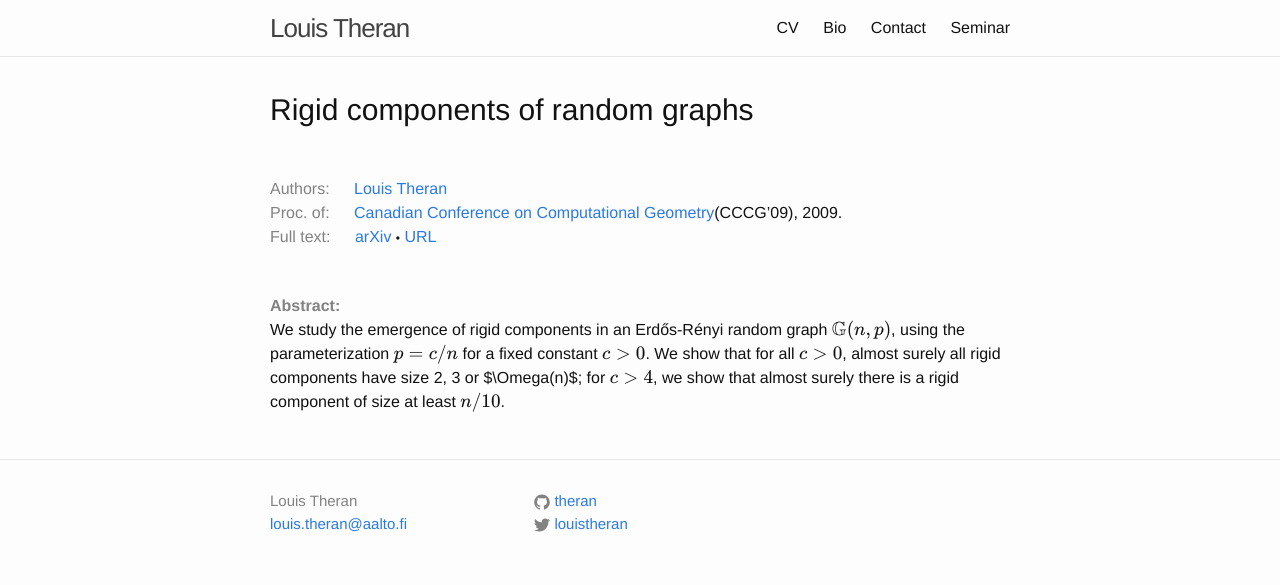
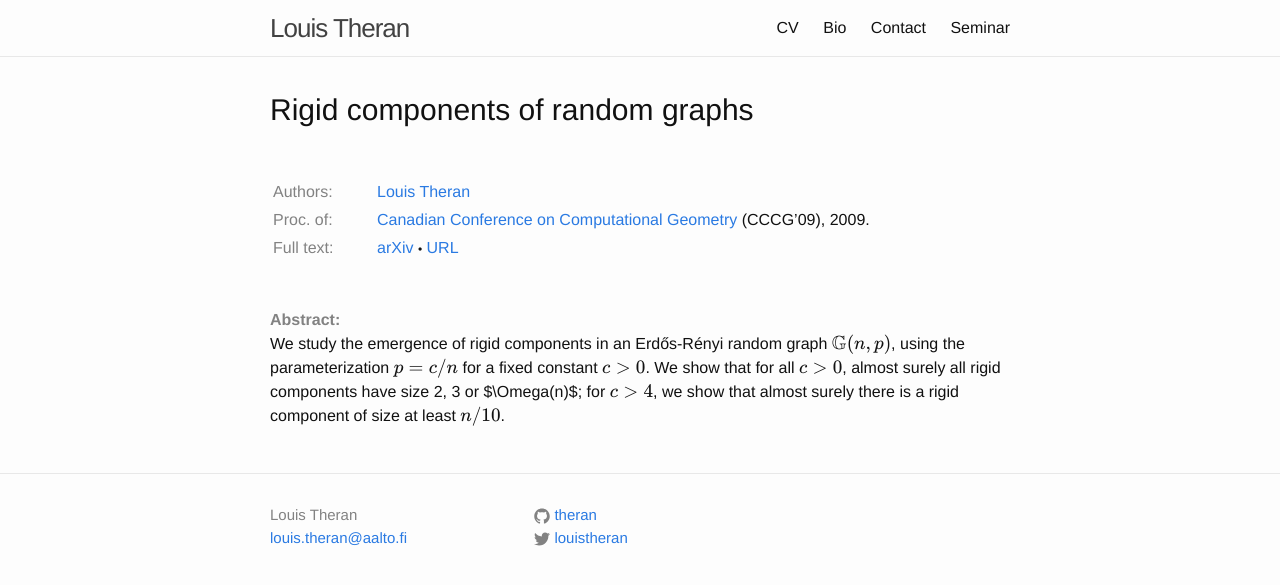
Before and after one commit to theran/theran.github.io, a Jekyll site: the page built from _papers/c005-randomcomps.md, in a window 1280 px wide. Shown: the top 585 px of the page. Built offline with Jekyll 4.4.1, drawn with Linux system fonts in a browser that asks for light colours; formulas are drawn with MathJax 3.

Commit message:
Fixed layout for papers. Tables! 😨

```diff
--- a/_layouts/paper.html
+++ b/_layouts/paper.html
@@ -5,17 +5,29 @@ layout: default
 
   <header class="paper-header">
     <h1 class="paper-title">{{ page.title }}</h1>
+
+    <div class="paper-bibdata">
+        <table>
             {% if page.authors %}
-            <div class="paper-authors">
+            <tr>
+                <td class="paper-authors">
+                    Authors:
+                </td>
+                <td class="paper-authors">
                     {% for author in page.authors %}
                         {% assign author_h = site.data.authors[author] %}
                         {% if author_h.url %}
                             <a href="{{ author_h.url }}">{{ author_h.name }}</a>{% else %}{{ author_h.name }}{% endif %}{% if forloop.length == 2 %}{% if forloop.first %} and {% endif %}{% elsif forloop.length > 2 %}{% if forloop.rindex > 2 %}, {% elsif forloop.rindex == 2 %}, and {% endif %}{% endif %}{% endfor %}
-            </div>
+                </td>
+            </tr>
             {% endif %}
+            <tr>
                 {% case page.type %}
                 {% when "journal" %}
-            <div class="paper-journal-ref">
+                    <td class="paper-journal-ref">
+                        Journal:
+                    </td>
+                    <td class="paper-journal-ref">
                         {% assign journal = site.data.journals[page.journal] %}
                         {% if journal.url %}
                             <a class="journal-title"
@@ -23,25 +35,36 @@ layout: default
                             <span class="journal-title">{{journal.title}}</a>{% endif %}{% if page.volume %}, <span class="journal-volume">{{page.volume}}</span>{% if page.issue %}<span class="journal-issue">{{page.issue}}</span>{% if page.pages %}<span class="journal-pages">{{page.pages}}</span>{% endif %}{% endif %}{% endif %}{% if page.year %}, <span class="journal-year">{{page.year}}</span>.
                         {% else %},<span class="journal-to-appear">to appear</span>.
                         {% endif %}
-            </div>
+                    </td>
                 {% when "conference" %}
-        <div class="paper-conference-ref">
+                    <td class="paper-conference-ref">
+                        Proc. of:
+                    </td>
+                    <td class="paper-conference-ref">
                         {% assign conference = site.data.conferences[page.conference] %}
                         {% if conference.url %}
                             <a class="conference-name"
                                  href="{{conference.url}}">{{conference.name}}</a>{% else %}
-                <span class="conference-name">{{conference.name}}</span>{% endif %}{% if page.conferenceprocname %}<span class="conference-procname">{{page.conferenceprocname}}</span>{% endif %}{% if page.pages %}, <span class="conference-pages">{{page.pages}}</span>{% endif %}{% if page.year %}, <span class="conference-year">{{page.year}}</span>{% endif %}.
-        </div>
+                            <span class="conference-name">{{conference.name}}</span>{% endif %}{% if page.conferenceprocname %} <span class="conference-procname">{{page.conferenceprocname}}</span>{% endif %}{% if page.pages %}, <span class="conference-pages">{{page.pages}}</span>{% endif %}{% if page.year %}, <span class="conference-year">{{page.year}}</span>{% endif %}.
+                    </td>
                 {% when "preprint" %}
-        <div class="paper-preprint-ref">
+                <td class="paper-preprint-ref">
+                    Preprint:
+                </td>
+                <td class="paper-preprint-ref">
                     {% if page.arxiv %}
                         <span class="preprint-arxiv-id">{{page.arxiv}}</span>{% endif %}{% if page.year %}{% if page.arxiv %}, {% endif %}
                         <span class="preprint-arxiv-year">{{page.year}}</span>
                     {% endif %}
-        </div>
+                </td>
                 {% endcase %}
+            </tr>
             {% if page.arxiv or page.doi or page.fulltexturl %}
-        <div class="paper-text">
+            <tr>
+                <td class="paper-text">
+                    Full text:
+                </td>
+                <td class="paper-text">
                     {% if page.arxiv %}
                         <a href="http://arxiv.org/abs/{{page.arxiv}}">arXiv</a>
                     {% endif %}
@@ -57,8 +80,11 @@ layout: default
                         {% endif %}
                         <a href="{{page.fulltexturl}}">URL</a>
                     {% endif %}
+                </td>
+            </tr>
+            {% endif %}
+        </table>
     </div>
-    {% endif %}
   </header>
 
   <div class="paper-abstract">
--- a/_sass/_layout.scss
+++ b/_sass/_layout.scss
@@ -247,24 +247,15 @@ h1.paper-title {
     font-size: 30px;
     margin-bottom: 1.5 * $spacing-unit;
 }
-.paper-authors {
-    display: block;
+
+.paper-authors:first-child {
+    color: $grey-color;
+    width: 100px;
 }
 
-.paper-authors:before {
-    content: "Authors:";
+.paper-journal-ref:first-child {
     color: $grey-color;
-    padding-right: 20px;
-}
-
-.paper-journal-ref {
-    display: block;
-}
-
-.paper-journal-ref:before {
-    content: "Journal:";
-    color: $grey-color;
-    padding-right: 20px;
+    width: 100px;
 }
 
 .journal-title {
@@ -287,14 +278,9 @@ h1.paper-title {
     content: ":";
 }
 
-.paper-conference-ref {
-    display: block;
-}
-
-.paper-conference-ref:before {
-    content: "Proc. of:";
+.paper-conference-ref:first-child {
     color: $grey-color;
-    padding-right: 20px;
+    width: 100px;
 }
 
 .conference-procname:before {
@@ -305,28 +291,18 @@ h1.paper-title {
     content: ")";
 }
 
-.paper-preprint-ref {
-    display: block;
-}
-
-.paper-preprint-ref:before {
-    content: "Preprint:";
+.paper-preprint-ref:first-child {
     color: $grey-color;
-    padding-right: 20px;
+    width: 100px;
 }
 
 .preprint-arxiv-id:before {
     content: "arXiv:";
 }
 
-.paper-text {
-    display: block;
-}
-
-.paper-text:before {
-    content: "Full text:";
+.paper-text:first-child {
     color: $grey-color;
-    padding-right: 20px;
+    width: 100px;
 }
 
 .paper-abstract {
```
Lines whose indentation alone changed are shown as unchanged.
